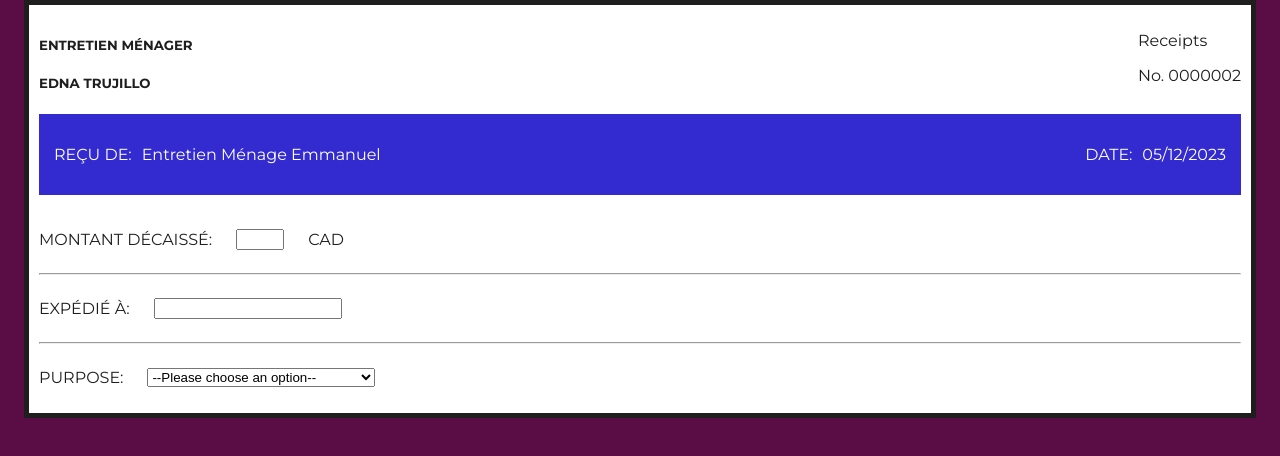
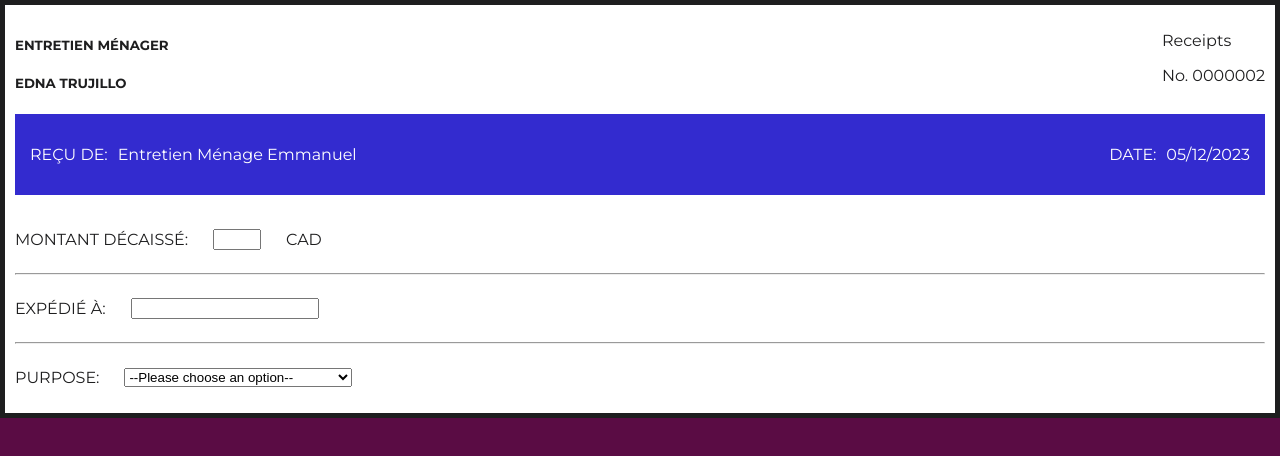
Before and after one commit to Emmanuel-459/service, a React (Create React App) app: page / in a window 1280 px wide. Shown: the top 456 px of the page. Built offline with nearby package versions, Linux system fonts and the light colour scheme.

Commit message:
Ajuste vista Journal

```diff
--- a/src/index.css
+++ b/src/index.css
@@ -5,9 +5,3 @@ body {
   color: #1E1E1F;
   font-family: 'Montserrat', Arial, Helvetica, sans-serif;
 }
-
-#root {
-  margin: 0 24px;
-  position: relative;
-  min-height: 100vh;
-}
--- a/src/routes/Journal/Journal.css
+++ b/src/routes/Journal/Journal.css
@@ -1,17 +1,18 @@
-.form-container {
+.containerPrincipal{
+    margin: 0 auto !important;
+    width: 400px;
     display: grid;
-    grid-template-rows: auto 2fr auto;
     background-color:#ffffff;
     border-radius: 50px;
     margin: 1% 20%;
     place-items: center;
-  }
+}
 
   @media (max-width: 640px) {
 
-    .form-container {
+    .containerPrincipal {
 
-      margin: -4%;
+        margin: 38px auto!important;
 
     }
   }
--- a/src/routes/Journal/Journal.js
+++ b/src/routes/Journal/Journal.js
@@ -23,7 +23,7 @@ import { Encabezado } from "./Encabezado";
 
 function Journal() {
   return (
-    <div className="form-container">
+    <div className="containerPrincipal">
       <Encabezado />
       <div className="Journal">
         <div className="">
```
